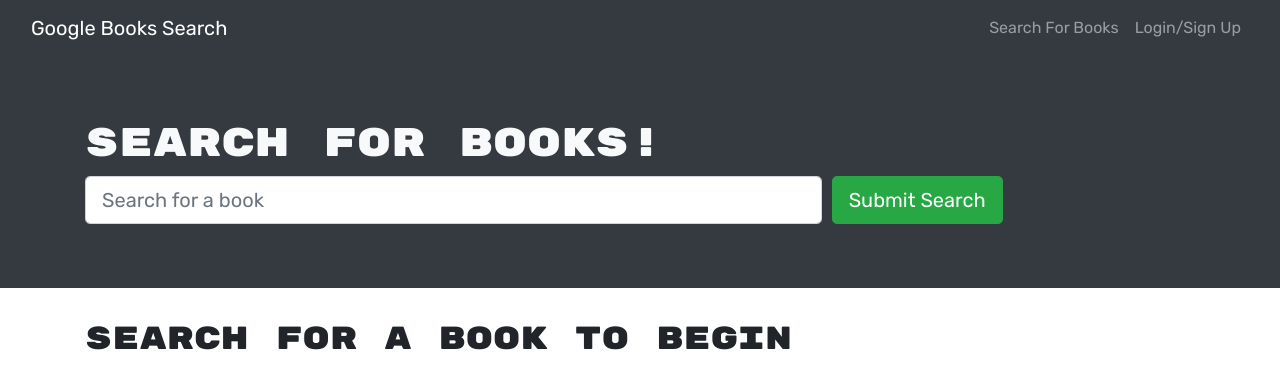
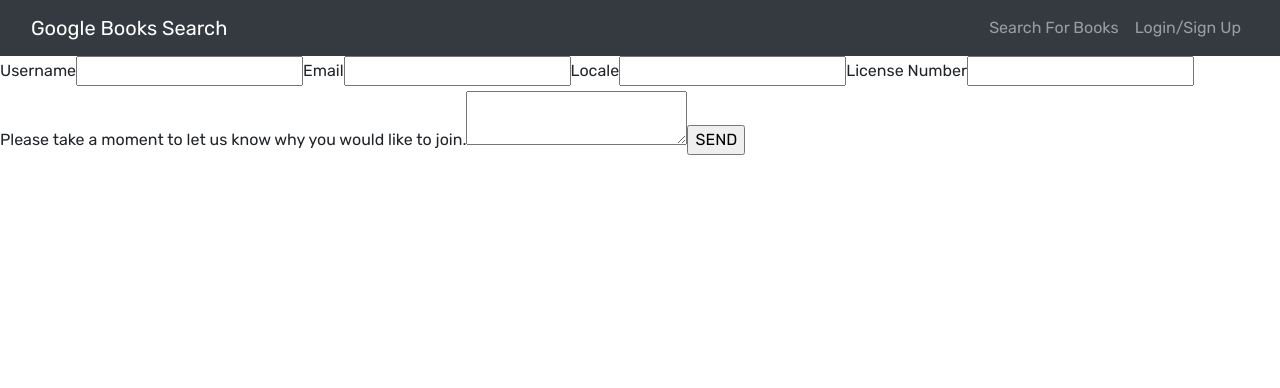
Before and after one commit to Atticus-Robinson/Bounty_Book, a React (Create React App) app in the folder client/: page / in a window 1280 px wide. Shown: the top 388 px of the page. Built offline with nearby package versions, Linux system fonts and the light colour scheme.

Commit message:
ProfileRequestForm added

```diff
--- a/client/package.json
+++ b/client/package.json
@@ -4,10 +4,12 @@
   "private": true,
   "proxy": "http://localhost:3001",
   "dependencies": {
+    "@emailjs/browser": "^3.6.2",
     "@testing-library/jest-dom": "^4.2.4",
     "@testing-library/react": "^9.3.2",
     "@testing-library/user-event": "^7.1.2",
     "bootstrap": "^4.4.1",
+    "emailjs": "^4.0.0",
     "jwt-decode": "^2.2.0",
     "react": "^16.13.1",
     "react-bootstrap": "^1.0.1",
--- a/client/src/App.js
+++ b/client/src/App.js
@@ -3,6 +3,7 @@
 import SearchBooks from './pages/SearchBooks';
 import SavedBooks from './pages/SavedBooks';
 import Navbar from './components/Navbar';
+import ProfileRequestForm from './components/ProfileRequestForm';
 
 function App() {
   return (
@@ -10,7 +11,7 @@
       <>
         <Navbar />
         <Switch>
-          <Route exact path='/' component={SearchBooks} />
+          <Route exact path='/' component={ProfileRequestForm} />
           <Route exact path='/saved' component={SavedBooks} />
           <Route render={() => <h1 className='display-2'>Wrong page!</h1>} />
         </Switch>
--- /dev/null
+++ b/client/src/components/ProfileRequestForm.js
@@ -0,0 +1,40 @@
+import React, { useRef } from 'react';
+import emailjs from '@emailjs/browser';
+
+const ProfileRequestForm = () => {
+    const form = useRef();
+
+    const sendEmail = (e) => {
+        e.preventDefault();
+
+        emailjs
+            .sendForm('service_5au0kpg', 'template_yy7za99', form.current, 'n9WQKxS1uwBdltTop')
+            .then((result) => {
+                alert('Thanks! We will review your application and respond within 72 hours')
+            }, (error) => {
+                alert('Sorry. Something went wrong. Please try again.')
+            });
+    }
+
+    return (
+        <>
+            <form ref={form} onSubmit={sendEmail}>
+                {/* future idea: automatically select username  via id token */}
+                <label for='username'>Username</label>
+                <input type='text' name='username' id='username' required />
+                <label for='email'>Email</label>
+                <input type='text' name='email' id='email' required />
+                <label for='region'>Locale</label>
+                <input type='text' name='region' id='region' required />
+                <label for='license'>License Number</label>
+                <input type='text' name='license' id='license' />
+                <label for='message'>Please take a moment to let us know why you would like to join.</label>
+                <textarea name='message' id='message' required > </textarea>
+                <input type='submit'  value='SEND' />
+
+            </form>
+        </>
+    )
+}
+
+export default ProfileRequestForm;
--- a/package.json
+++ b/package.json
@@ -13,6 +13,6 @@
   "author": "",
   "license": "ISC",
   "devDependencies": {
-    "concurrently": "^5.1.0"
+    "concurrently": "^5.3.0"
   }
 }
```
Also changed, not shown: 2 other files (tests, documents, lock files or other folders).
